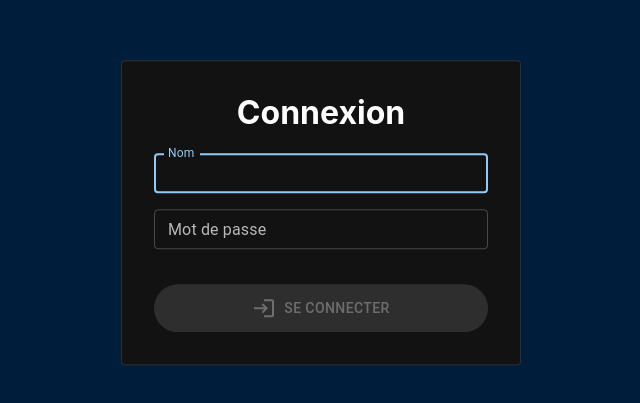
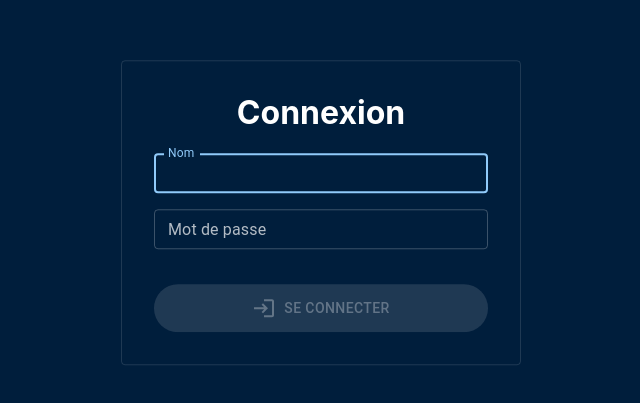
Before and after one commit to SachaBydon/tp2-web-sacha-bydon, a Next.js app: page /login in a window 1280 px wide. Shown: the part 187-590 px from the top of the page, without its empty margins (319-959 px from the left). Built offline with nearby package versions, Linux system fonts and the light colour scheme; no server answers.

Commit message:
fix background color bug

```diff
--- a/src/styles/Login.module.scss
+++ b/src/styles/Login.module.scss
@@ -2,7 +2,7 @@
   width: calc(100% - 64px);
   max-width: 400px;
   margin: 0 auto;
-  background-color: transparent;
+  background-color: transparent!important;
   position: absolute;
   top: 50%;
   left: 50%;
```
